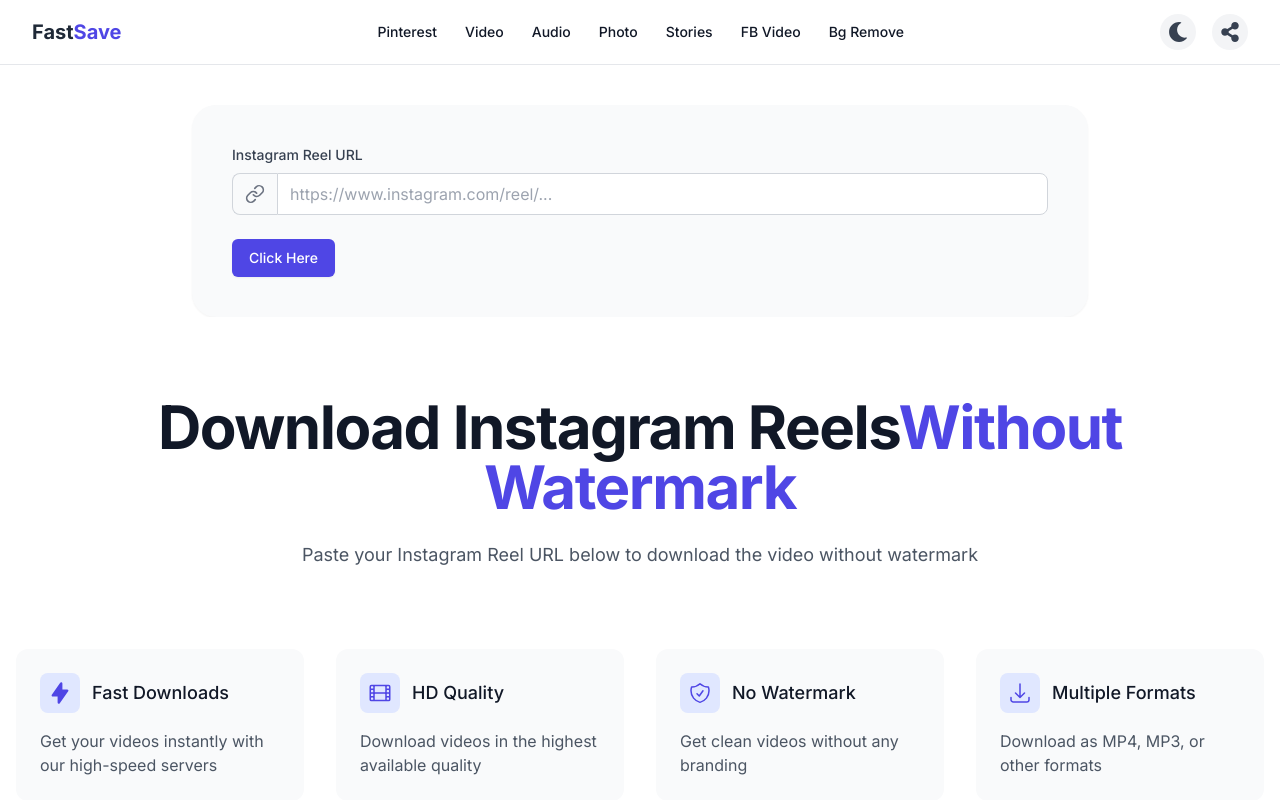
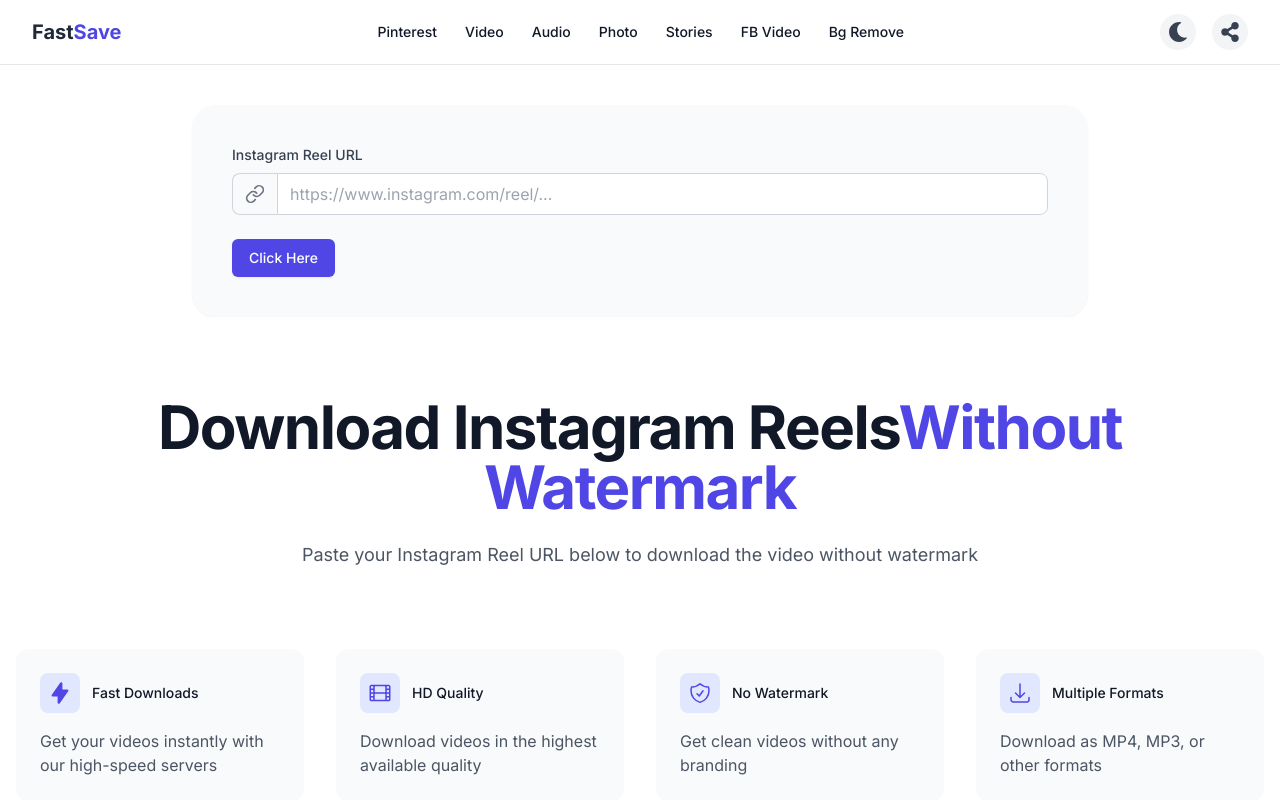
Before and after one commit to y2codedev/fast-save, a Next.js app: page / in a window 1280 px wide. Shown: the top 800 px of the page. Built offline with nearby package versions, Linux system fonts and the light colour scheme.

Commit message:
add share com..

```diff
--- a/src/components/sections/HeroSection.tsx
+++ b/src/components/sections/HeroSection.tsx
@@ -15,7 +15,7 @@
                 <div className="flex-shrink-0 bg-indigo-100 dark:bg-indigo-900/30 p-2 rounded-lg">
                   <feature.icon className="h-6 w-6 text-indigo-600 dark:text-indigo-400" aria-hidden="true" />
                 </div>
-                <h3 className="ml-3 text-lg font-medium text-gray-900 dark:text-white">{feature?.name}</h3>
+                <h2 className="ml-3 text-sm font-medium text-gray-900 dark:text-white">{feature?.name}</h2>
               </div>
               <p className="mt-2 text-gray-600 dark:text-gray-400">{feature?.description}</p>
             </div>
```
